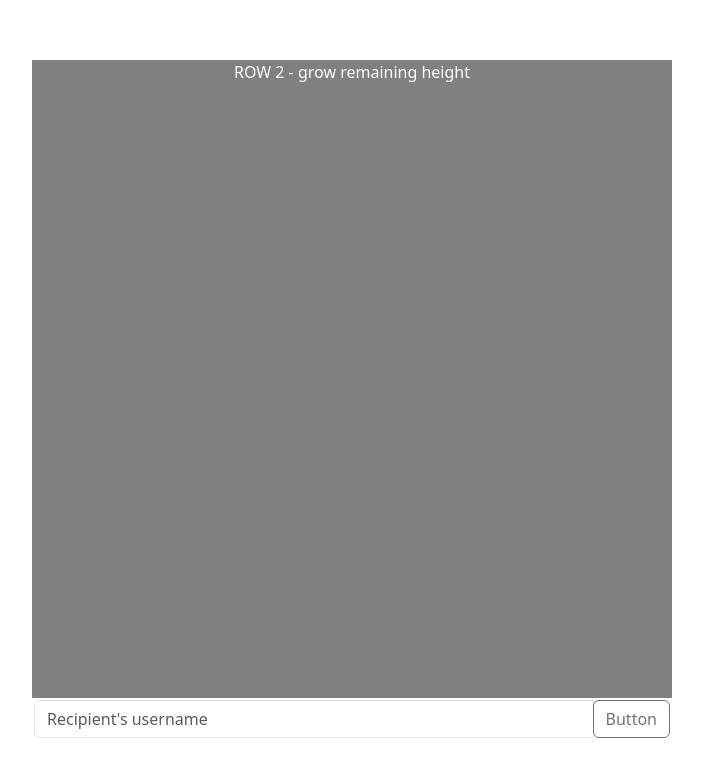
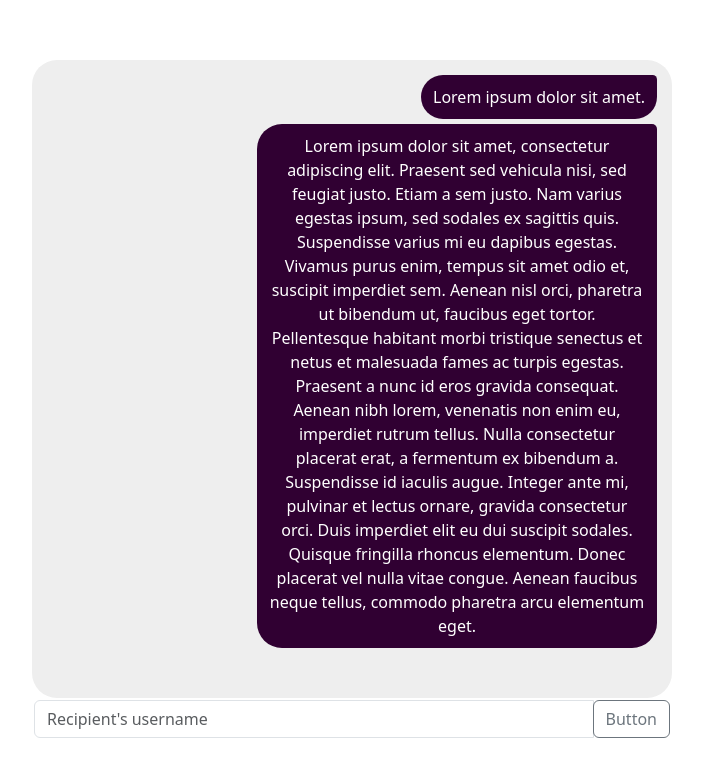
Before and after one commit to Michae1CC/smessage, a React (Vite) app: page / in a window 1280 px wide. Shown: the top 776 px of the page, without its empty margins (288-991 px from the left). Built offline with nearby package versions, Linux system fonts and the light colour scheme.

Commit message:
Added user messages

```diff
--- a/src/App.scss
+++ b/src/App.scss
@@ -1,7 +1,6 @@
 @import "~bootstrap/scss/bootstrap";
 
 .outer {
-  background-color: black;
   height: 85vh !important;
   width: 80vh !important;
   max-width: 700px !important;
@@ -9,7 +8,9 @@
 }
 
 .main-display {
-  background-color: grey;
+  padding: 15px;
+  background: rgb(238, 238, 238);
+  border-radius: 25px;
 }
 
 .main-input {
@@ -23,11 +24,21 @@
   text-align: center;
 }
 
+.text-user {
+  margin-top: 5px;
+  margin-bottom: 5px;
+  padding: 10px;
+  max-width: 50vh !important;
+  color: white;
+  background: rgb(48, 0, 50);
+  border-radius: 25px 5px 25px 25px;
+}
+
 .bg-purple {
   background: rgb(48, 0, 50);
 }
 .bg-gray {
-  background: rgb(74, 74, 74);
+  background: rgb(214, 214, 214);
 }
 .bg-blue {
   background: rgb(50, 101, 196);
--- a/src/App.tsx
+++ b/src/App.tsx
@@ -12,7 +12,35 @@ function App() {
         <div className="row justify-content-center h-100">
           <div className="h-100 d-flex flex-column">
             <div className="row justify-content-center flex-grow-1 main-display">
-              <div className="text-white">ROW 2 - grow remaining height</div>
+              <div className="text-white">
+                {/* Text Input here */}
+                <div className="row justify-content-md-end">
+                  <div className="col-md-auto text-user">
+                    Lorem ipsum dolor sit amet.
+                  </div>
+                </div>
+                {/* Text Input here */}
+                <div className="row justify-content-md-end">
+                  <div className="col-md-auto text-user">
+                    Lorem ipsum dolor sit amet, consectetur adipiscing elit.
+                    Praesent sed vehicula nisi, sed feugiat justo. Etiam a sem
+                    justo. Nam varius egestas ipsum, sed sodales ex sagittis
+                    quis. Suspendisse varius mi eu dapibus egestas. Vivamus
+                    purus enim, tempus sit amet odio et, suscipit imperdiet sem.
+                    Aenean nisl orci, pharetra ut bibendum ut, faucibus eget
+                    tortor. Pellentesque habitant morbi tristique senectus et
+                    netus et malesuada fames ac turpis egestas. Praesent a nunc
+                    id eros gravida consequat. Aenean nibh lorem, venenatis non
+                    enim eu, imperdiet rutrum tellus. Nulla consectetur placerat
+                    erat, a fermentum ex bibendum a. Suspendisse id iaculis
+                    augue. Integer ante mi, pulvinar et lectus ornare, gravida
+                    consectetur orci. Duis imperdiet elit eu dui suscipit
+                    sodales. Quisque fringilla rhoncus elementum. Donec placerat
+                    vel nulla vitae congue. Aenean faucibus neque tellus,
+                    commodo pharetra arcu elementum eget.
+                  </div>
+                </div>
+              </div>
             </div>
             <div className="row justify-content-center main-input">
               <div className="input-group" style={{ padding: "2px" }}>
```
Also changed, not shown: lorem.txt (added).
